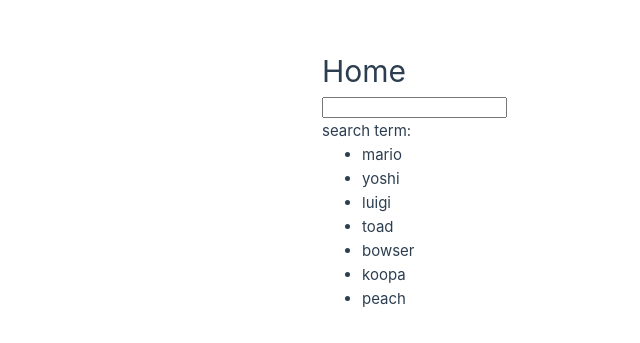
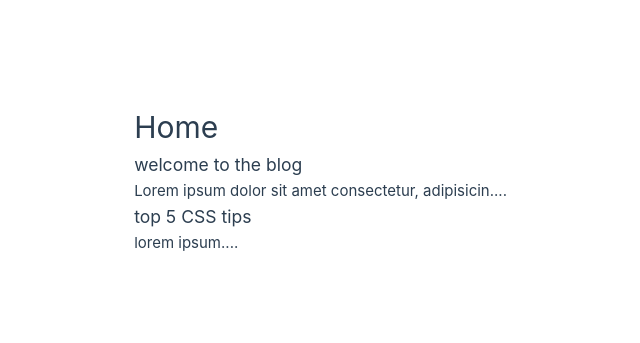
Before and after one commit to jhnnyk/Udemy-dojo-blog, a Vue app: page / in a window 1280 px wide. Shown: the part 221-564 px from the top of the page, without its empty margins (133-773 px from the left). Built offline with nearby package versions, Linux system fonts and the light colour scheme.

Commit message:
using props

```diff
--- /dev/null
+++ b/src/components/PostList.vue
@@ -0,0 +1,12 @@
+<script setup>
+import SinglePost from './SinglePost.vue';
+const props = defineProps(['posts']);
+</script>
+
+<template>
+  <div class="post-list">
+    <div v-for="post in posts" :key="post.id">
+      <SinglePost :post="post" />
+    </div>
+  </div>
+</template>
--- /dev/null
+++ b/src/components/SinglePost.vue
@@ -0,0 +1,16 @@
+<script setup>
+import { computed } from 'vue';
+
+const props = defineProps(['post']);
+
+const snippet = computed(() => {
+  return props.post.body.substring(0, 50) + '....';
+});
+</script>
+
+<template>
+  <div class="post">
+    <h3>{{ post.title }}</h3>
+    <p>{{ snippet }}</p>
+  </div>
+</template>
--- a/src/views/HomeView.vue
+++ b/src/views/HomeView.vue
@@ -1,29 +1,25 @@
 <script setup>
-import { ref, computed } from 'vue';
+import { ref } from 'vue';
+import PostList from '../components/PostList.vue';
 
-const search = ref('');
-const names = ref([
-  'mario',
-  'yoshi',
-  'luigi',
-  'toad',
-  'bowser',
-  'koopa',
-  'peach',
+const posts = ref([
+  {
+    title: 'welcome to the blog',
+    body: 'Lorem ipsum dolor sit amet consectetur, adipisicing elit. Ipsam, praesentium! Pariatur itaque, voluptatem velit, excepturi accusantium adipisci perspiciatis voluptates aperiam odio, nam vel ad sapiente asperiores. Voluptas, maiores. Distinctio, architecto!',
+    id: 1,
+  },
+  { title: 'top 5 CSS tips', body: 'lorem ipsum', id: 2 },
 ]);
-
-const matchingNames = computed(() => {
-  return names.value.filter((name) => name.includes(search.value));
-});
 </script>
 
 <template>
   <main>
     <h1>Home</h1>
-    <input type="text" v-model="search" />
-    <p>search term: {{ search }}</p>
-    <ul>
-      <li v-for="name in matchingNames" :key="name">{{ name }}</li>
-    </ul>
+    <PostList :posts="posts" />
   </main>
 </template>
+
+Lorem ipsum dolor sit amet consectetur, adipisicing elit. Ipsam, praesentium!
+Pariatur itaque, voluptatem velit, excepturi accusantium adipisci perspiciatis
+voluptates aperiam odio, nam vel ad sapiente asperiores. Voluptas, maiores.
+Distinctio, architecto!
```
